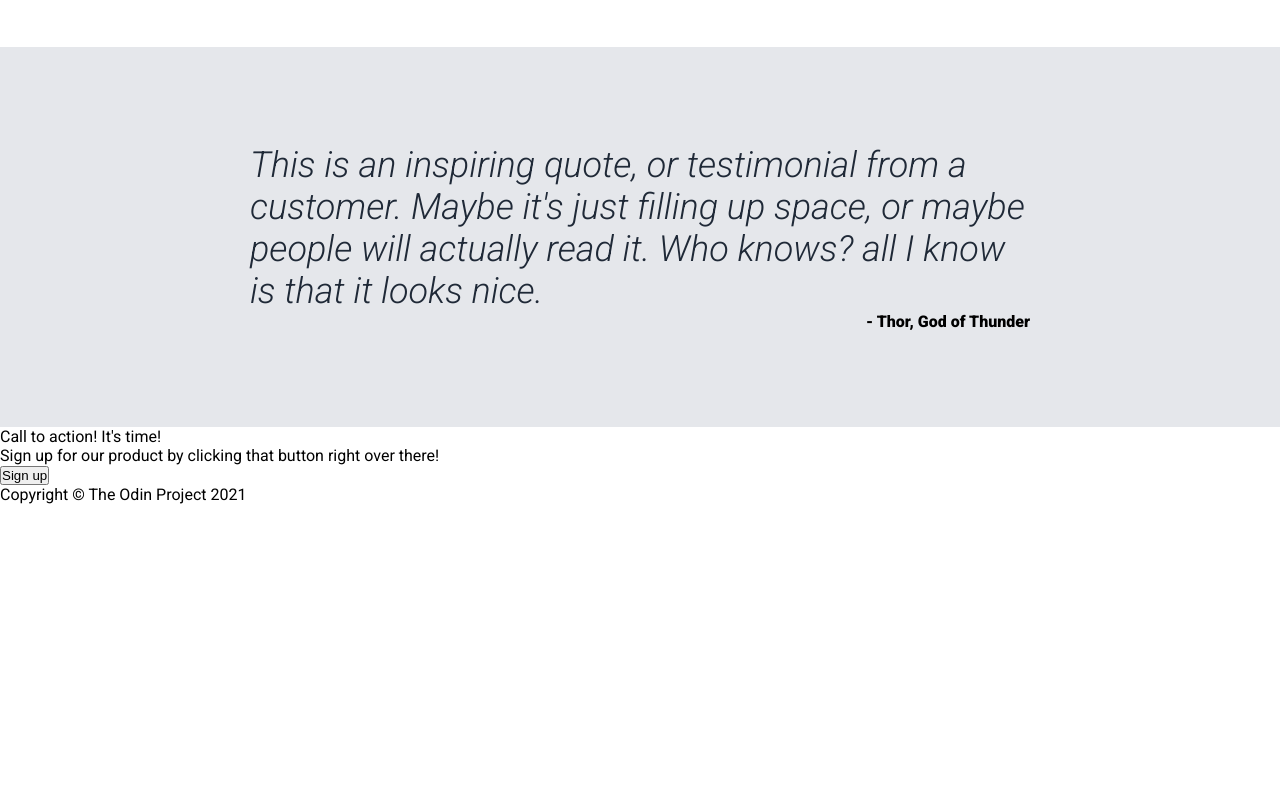
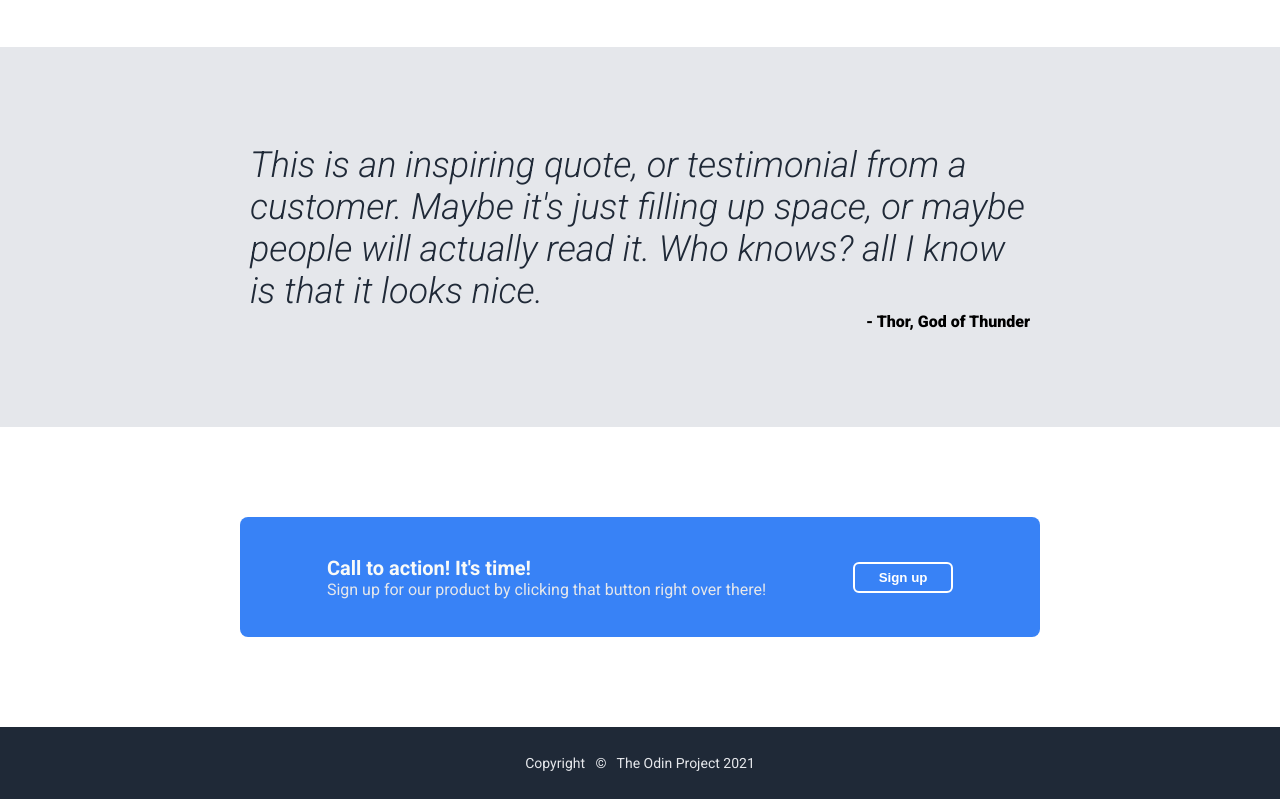
Before and after one commit to Nylti1/top-foundations-landing-page, a plain HTML site: page index.html in a window 1280 px wide. Shown: the part 790-1589 px from the top of the page. Before the commit the page ends 1294 px from the top, so only its background shows below. Drawn offline with Linux system fonts and the light colour scheme.

Commit message:
Terminar Seccion "call to action" y "footer" en CSS y pulir HTML

```diff
--- a/index.html
+++ b/index.html
@@ -22,7 +22,7 @@
             This website has some subtext that goes here under the main title.
             It's a smaller font and the color is lower contrast
           </div>
-          <button class="desc-btn">Sign up</button>
+          <button class="btn desc-btn">Sign up</button>
         </div>
 
         <div class="hero-img">This is a placeholder for an image</div>
@@ -72,17 +72,21 @@
     </div>
 
     <div class="call-to-action">
-      <div class="cta-left">
-        <div class="cta-title">Call to action! It's time!</div>
-        <div class="cta-subtitle">
-          Sign up for our product by clicking that button right over there!
+      <div class="cta-container">
+        <div class="cta-left">
+          <div class="cta-title">Call to action! It's time!</div>
+          <div class="cta-subtitle">
+            Sign up for our product by clicking that button right over there!
+          </div>
         </div>
+        <button class="btn cta-btn">Sign up</button>
       </div>
-      <button class="cta-btn">Sign up</button>
     </div>
 
     <div class="footer">
-      <div class="footer-text">Copyright © The Odin Project 2021</div>
+      <div class="footer-text">
+        Copyright &nbsp © &nbsp The Odin Project 2021
+      </div>
     </div>
   </body>
 </html>
--- a/style.css
+++ b/style.css
@@ -20,7 +20,8 @@
 
 /* Seccion "header" */
 
-.header {
+.header,
+.footer {
   background-color: #1f2937;
   padding: 16px;
 }
@@ -67,14 +68,14 @@
   font-weight: bold;
 }
 
-.desc-btn {
-  width: 86px;
+.btn {
+  width: 100px;
   padding: 6px 12px;
   color: white;
   background-color: #3882f6;
-  font-weight: bold;
+  font-weight: 900;
   border: none;
-  border-radius: 5px;
+  border-radius: 6px;
   cursor: pointer;
 }
 
@@ -150,3 +151,45 @@
 }
 
 /* Seccion "call to action" */
+
+.call-to-action {
+  height: 300px;
+  display: flex;
+  align-items: center;
+  justify-content: center;
+}
+
+.cta-container {
+  background-color: #3882f6;
+  width: 800px;
+  height: 120px;
+  border-radius: 8px;
+  display: flex;
+  align-items: center;
+  justify-content: space-evenly;
+}
+
+.cta-title {
+  color: #f9faf8;
+  font-size: 20px;
+  font-weight: 700;
+}
+
+.cta-subtitle {
+  color: #e5e7eb;
+}
+
+.btn.cta-btn {
+  border: 2px solid white;
+}
+
+/* Seccion "footer" */
+
+.footer {
+  color: #e5e7eb;
+  padding: 28px;
+  font-size: 14px;
+  display: flex;
+  align-items: center;
+  justify-content: center;
+}
```
